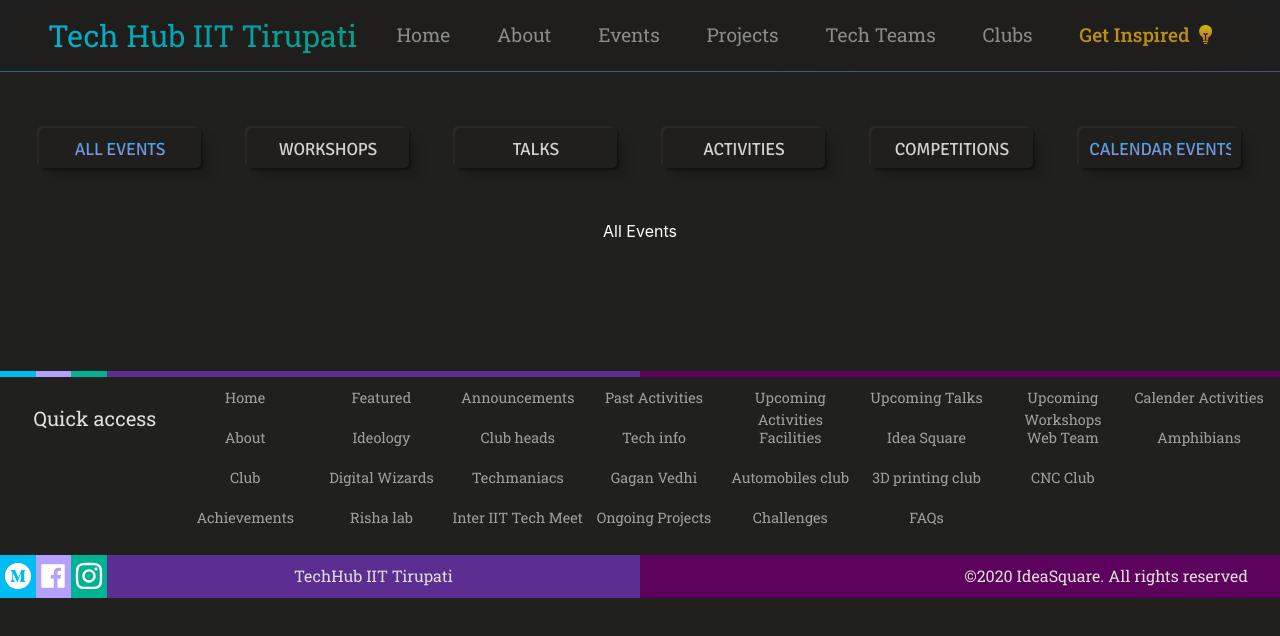
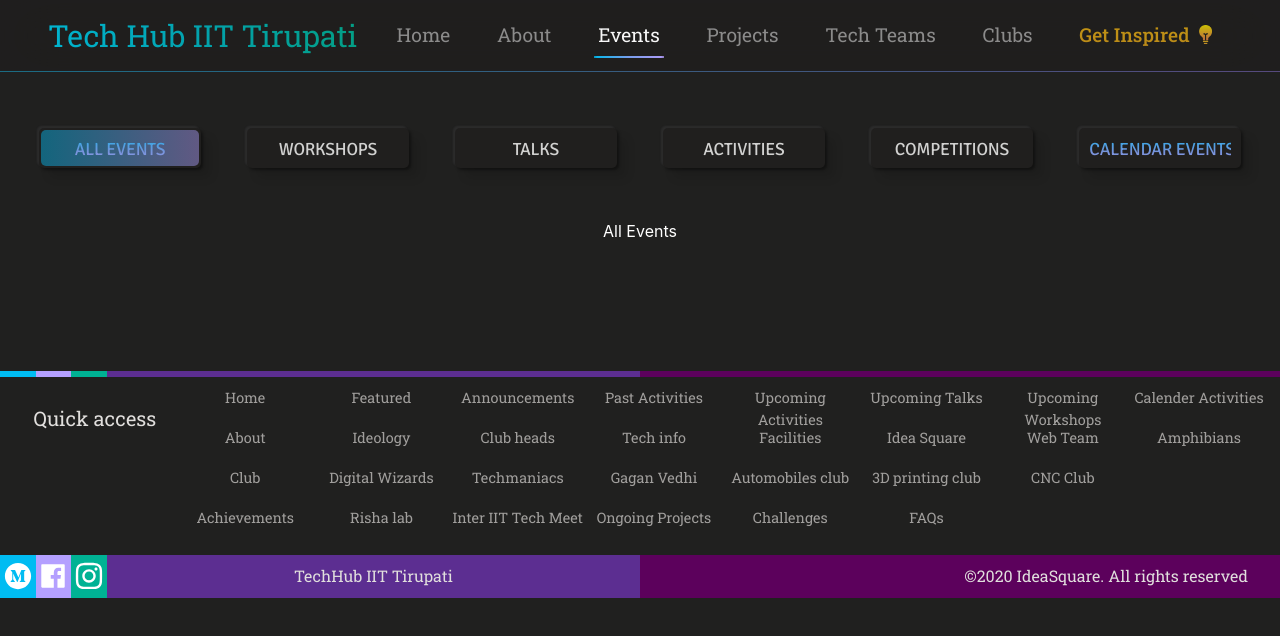
Before and after one commit to sgr98/frontend-team, a React (Create React App) app: page /Events in a window 1280 px wide. Shown: the top 636 px of the page. Built offline with nearby package versions, Linux system fonts and the light colour scheme.

Commit message:
Added active link logic in navigation bar

```diff
--- a/src/Components/EventsPage/EventsNavbar/EventsNavbar.js
+++ b/src/Components/EventsPage/EventsNavbar/EventsNavbar.js
@@ -1,5 +1,6 @@
 import React, { Component } from 'react';
 import { Navbar, Nav } from 'react-bootstrap';
+
 import 'bootstrap/dist/css/bootstrap.min.css';
 import './EventsNavbar.css';
 
@@ -32,6 +33,8 @@
   };
 
   render() {
+    const path = window.location.pathname;
+    const { url } = this.props;
     let mainClassName = 'nav-container-EventsNavbar';
     let navContainerClass = 'nav-link-container-EventsNavbar';
     let navLinkClass = 'nav-link-EventsNavbar';
@@ -54,7 +57,8 @@
               <div className={navContainerClass}>
                 <Nav.Link
                   className={navLinkClass}
-                  href={`${this.props.url}/AllEvents`}
+                  href={`${url}/AllEvents`}
+                  active={`${url}/AllEvents` === path || `${url}` === path}
                   id="events-navbar-AllEvents"
                 >
                   <div>ALL EVENTS</div>
@@ -65,7 +69,8 @@
               <div className={navContainerClass}>
                 <Nav.Link
                   className={navLinkClass}
-                  href={`${this.props.url}/Workshops`}
+                  href={`${url}/Workshops`}
+                  active={`${url}/Workshops` === path}
                   id="events-navbar-Workshops"
                 >
                   <div>WORKSHOPS</div>
@@ -76,7 +81,8 @@
               <div className={navContainerClass}>
                 <Nav.Link
                   className={navLinkClass}
-                  href={`${this.props.url}/Talks`}
+                  href={`${url}/Talks`}
+                  active={`${url}/Talks` === path}
                   id="events-navbar-Talks"
                 >
                   <div>TALKS</div>
@@ -87,7 +93,8 @@
               <div className={navContainerClass}>
                 <Nav.Link
                   className={navLinkClass}
-                  href={`${this.props.url}/Activities`}
+                  href={`${url}/Activities`}
+                  active={`${url}/Activities` === path}
                   id="events-navbar-Activities"
                 >
                   <div>ACTIVITIES</div>
@@ -98,7 +105,8 @@
               <div className={navContainerClass}>
                 <Nav.Link
                   className={navLinkClass}
-                  href={`${this.props.url}/Competitions`}
+                  href={`${url}/Competitions`}
+                  active={`${url}/Competitions` === path}
                   id="events-navbar-Competitions"
                 >
                   <div>COMPETITIONS</div>
@@ -109,7 +117,8 @@
               <div className={navContainerClass}>
                 <Nav.Link
                   className={navLinkClass}
-                  href={`${this.props.url}/CalendarEvents`}
+                  href={`${url}/CalendarEvents`}
+                  active={`${url}/CalendarEvents` === path}
                   id="events-navbar-CalendarEvents"
                 >
                   <div>CALENDAR EVENTS</div>
--- a/src/Components/Navigation/Navigation.css
+++ b/src/Components/Navigation/Navigation.css
@@ -81,7 +81,7 @@
 
 /* underline transition for link clicked */
 #collasible-nav-dropdown:link::before,
-.nav-link-Navigation:link::before {
+\ .nav-link-Navigation:link::before {
   content: '';
   position: absolute;
   width: 90%;
--- a/src/Components/Navigation/Navigation.js
+++ b/src/Components/Navigation/Navigation.js
@@ -3,17 +3,13 @@
 import React, { Component } from 'react';
 
 import { Navbar, Nav, NavDropdown } from 'react-bootstrap';
+import { useRouteMatch } from 'react-router-dom';
 import 'bootstrap/dist/css/bootstrap.min.css';
 import './Navigation.css';
 import GetInspiredBulbIcon from './GetInspiredBulbIcon.png';
 
-export class Navigation extends Component {
-  constructor(props) {
-    super(props);
-    this.state = {};
-  }
-
-  render() {
+export function Navigation() {
+  const { path } = useRouteMatch();
   return (
     <div className="nav-container-Navigation BorderBottom-Navigation">
       <Navbar collapseOnSelect expand="lg" variant="dark" sticky="bottom">
@@ -24,7 +20,11 @@
         <Navbar.Collapse id="responsive-navbar-nav">
           <Nav className="ml-auto">
             {/* HOME */}
-              <Nav.Link className="nav-link-Navigation " href="/Home">
+            <Nav.Link
+              className="nav-link-Navigation "
+              href="/Home"
+              active={path === '/' || path === '/Home'}
+            >
               Home
             </Nav.Link>
 
@@ -56,7 +56,7 @@
             </NavDropdown>
 
             {/* EVENTS */}
-              <NavDropdown
+            {/* <NavDropdown
                 className="nav-dropdown-Navigation"
                 title="Events"
                 id="collasible-nav-dropdown"
@@ -79,7 +79,14 @@
                 >
                   Solo Singing
                 </NavDropdown.Item>
-              </NavDropdown>
+              </NavDropdown> */}
+            <Nav.Link
+              className="nav-link-Navigation "
+              href="/Events"
+              active={path === '/Events'}
+            >
+              Events
+            </Nav.Link>
 
             {/* PROJECTS */}
             <NavDropdown
@@ -199,6 +206,5 @@
     </div>
   );
 }
-}
 
 export default Navigation;
```
Lines whose indentation alone changed are shown as unchanged.
